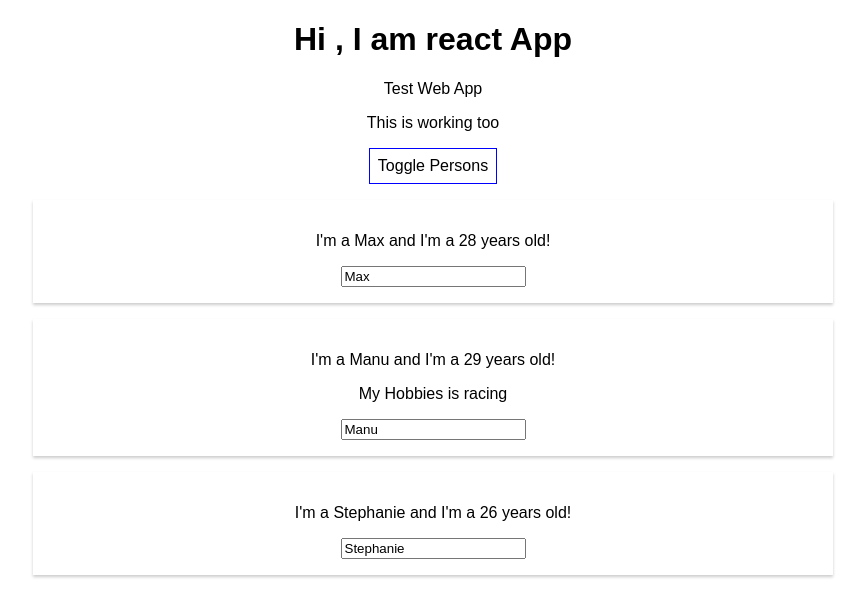
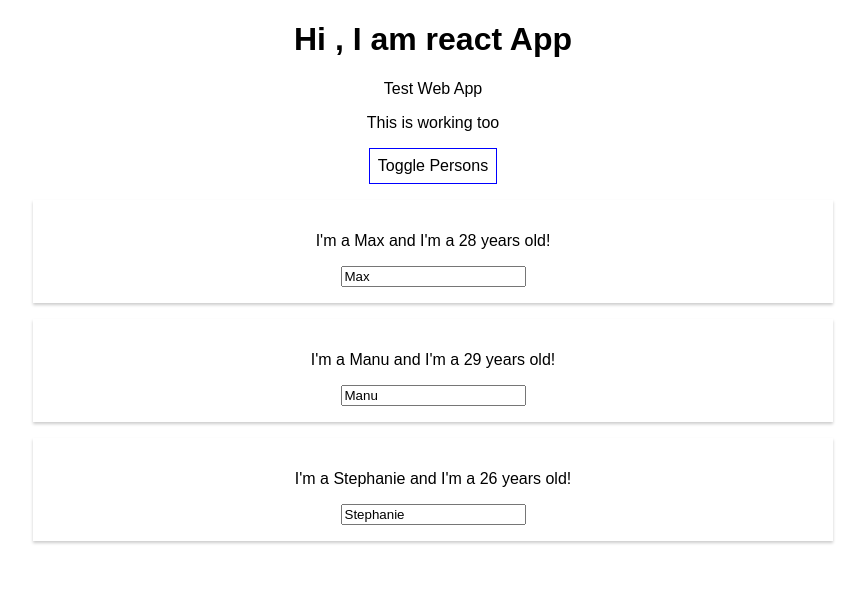
Before and after one commit to ammein/my-react-app, a React (Create React App) app: page / in a window 1280 px wide. Both pictures are taken after a click on the button "Toggle Persons". Shown: the top 616 px of the page, without its empty margins (207-1072 px from the left). Built offline with nearby package versions, Linux system fonts and the light colour scheme.

Commit message:
So COOLLLLLLL !

```diff
--- a/src/App.js
+++ b/src/App.js
@@ -1,4 +1,4 @@
-import React, { useState , Component } from 'react';
+import React, { Component } from 'react';
 import './App.css';
 import Person from './Person/Person.js';
 
@@ -6,24 +6,25 @@ class App extends Component {
 
   state = {
     persons: [
-      { name: "Max", age: 28 },
-      { name: "Manu", age: 29 },
-      { name: "Stephanie", age: 26 }
+      { id:"adsa123", name: "Max", age: 28 },
+      { id : "1eaegw", name: "Manu", age: 29 },
+      { id : "asf1t", name: "Stephanie", age: 26 }
     ],
     otherState: "some other value",
     showPersons : false
   }
 
-  switchNameHandler = (newName) => {
-    // DON'T DO THIS : personsState.persons[0].name = "Maximilian"
-    this.setState({
-      persons: [
-        { name: newName, age: 28 },
-        { name: "Manu", age: 29 },
-        { name: "Stephanie", age: 20 }
-      ]
-    })
-  };
+  deletePersonHandler = (index) =>{
+    const persons = this.state.persons.slice();
+
+    // Remove one element from array
+    // First param is the chooser index of array
+    // Second param is the number of needed to remove from array. In this case , just one
+    persons.splice(index , 1);
+
+    // Update it
+    this.setState({persons : persons});
+  }
 
   togglePersonsHandler = () => {
     const doesShow = this.state.showPersons;
@@ -32,14 +33,29 @@ class App extends Component {
     this.setState({showPersons : !doesShow});
   }
 
-  nameChangeHandler = (event) =>{
-    this.setState({
-      persons: [
-        { name: "Max", age: 28 },
-        { name: event.target.value, age: 29 },
-        { name: "Stephanie", age: 20 }
-      ]
+  nameChangeHandler = (event , id) =>{
+    // Return Person Index by detecting true or false
+    const personIndex = this.state.persons.findIndex(p =>{
+      return p.id === id;
     })
+
+    // Using new Object Property ES6 method to create new object
+    // Shortcut from Object.assign({} , this.state.persons[personIndex])
+    const person = {
+      ...this.state.persons[personIndex]
+    }
+
+    // Update Person Name
+    person.name = event.target.value;
+
+    // Copy to new array (Immutable method)
+    const persons = [...this.state.persons];
+
+    // Update person into new array copy
+    persons[personIndex] = person;
+
+    // Use Set State normally
+    this.setState({persons : persons});
   }
 
   render () {
@@ -59,17 +75,18 @@ class App extends Component {
       // JSX Dynamic
       persons = (
         <div>
-          <Person
-            name={this.state.persons[0].name}
-            age={this.state.persons[0].age} />
-          <Person
-            name={this.state.persons[1].name}
-            age={this.state.persons[1].age}
-            click={this.switchNameHandler.bind(this, 'Max!')}
-            changed={this.nameChangeHandler}>My Hobbies is racing</Person>
-          <Person
-            name={this.state.persons[2].name}
-            age={this.state.persons[2].age}></Person>
+          {
+            // Convert to array using .map()
+            this.state.persons.map((person , index) => {
+              // Return JSX Person
+              return <Person
+                click={this.deletePersonHandler.bind(this , index)}
+                name={person.name}
+                age={person.age}
+                key={index}
+                changed={(event)=>this.nameChangeHandler(event, person.id)} />
+            })
+          }
         </div>
       );
     }
```
